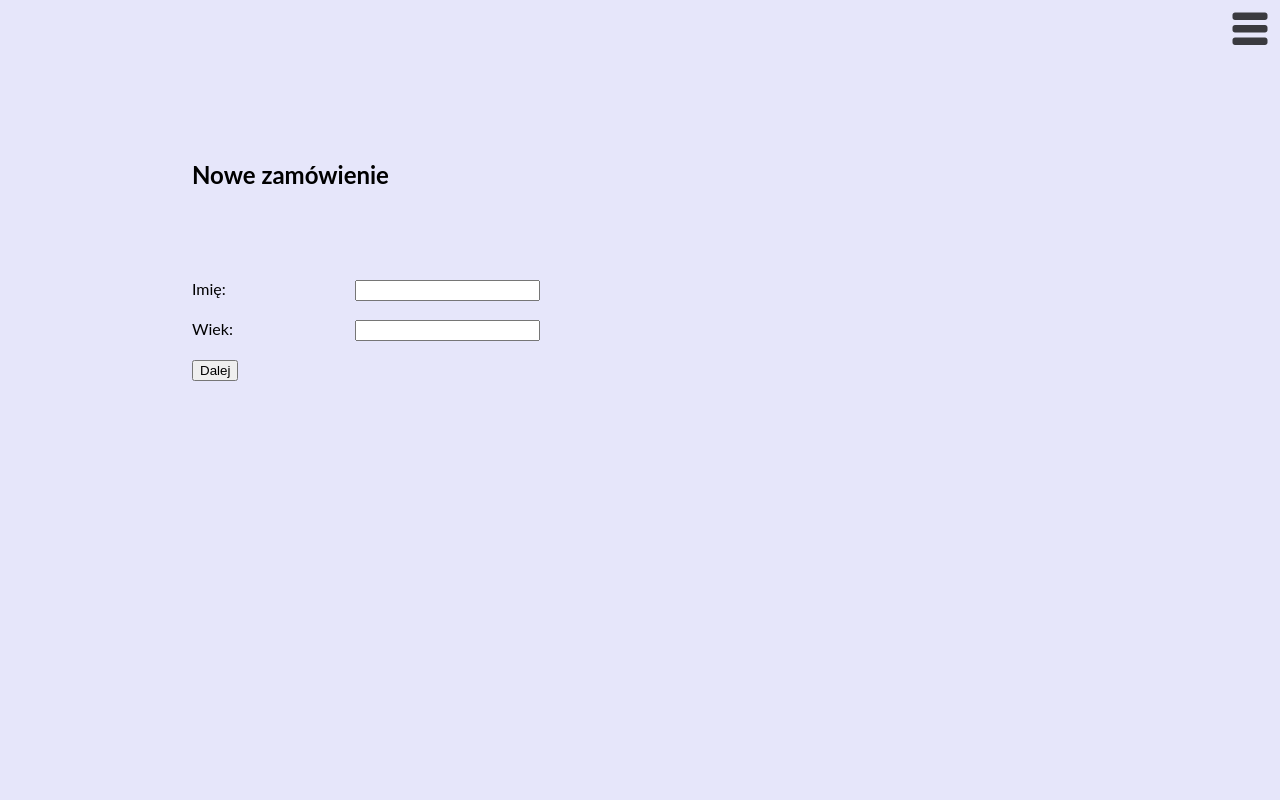
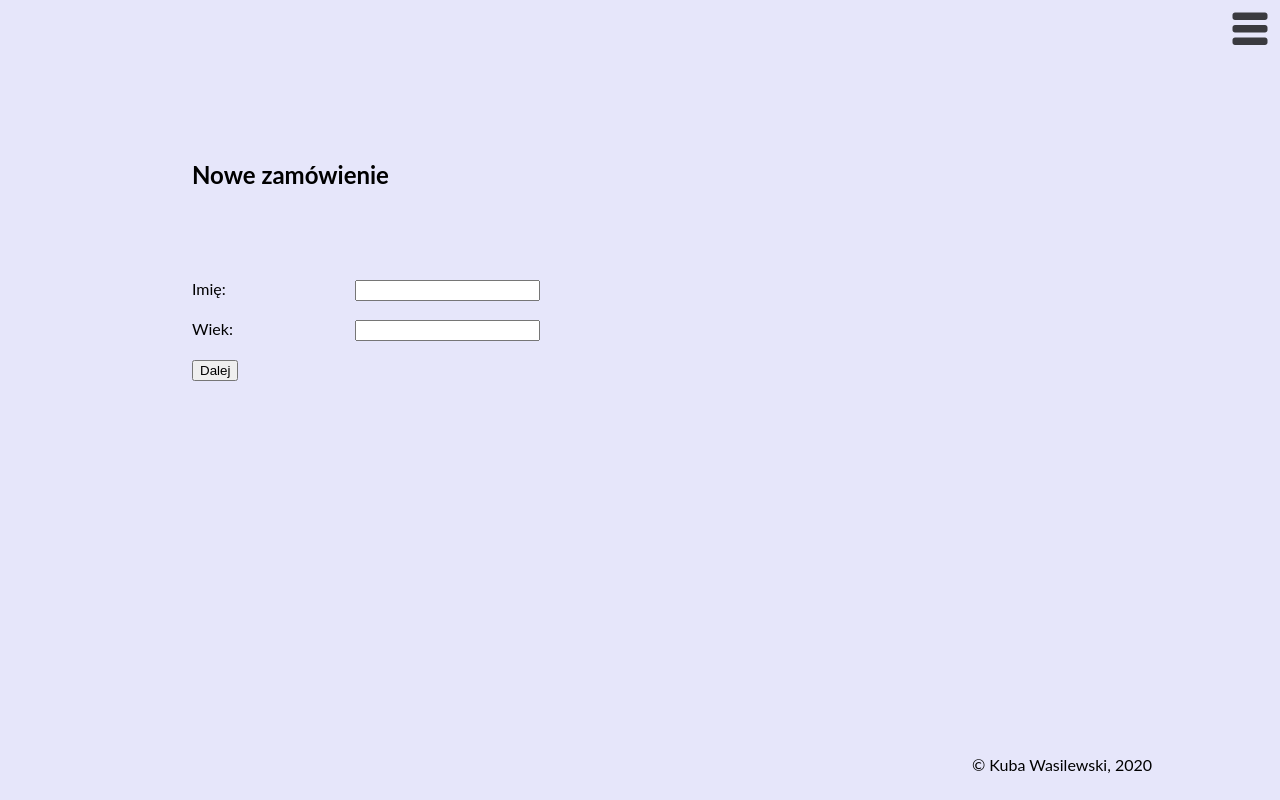
Before and after one commit to k-wasilewski/frontend, a React (Create React App) app: page / in a window 1280 px wide. Built offline with nearby package versions, Linux system fonts and the light colour scheme.

Commit message:
added copyright

```diff
--- a/src/Router.js
+++ b/src/Router.js
@@ -12,6 +12,7 @@ const Router = () => {
                 <Route path={`/step2`} exact component={Orders} />
                 <Route path={`/summary`} exact component={Summary} />
             </Switch>
+            <p id='copyright'> &copy; Kuba Wasilewski, 2020 </p>
         </div>
     );
 }
--- a/src/css/App.css
+++ b/src/css/App.css
@@ -103,3 +103,9 @@
   display: none;
   color: red;
 }
+
+#copyright {
+  bottom: 10px;
+  position: fixed;
+  right: 10%;
+}
```
